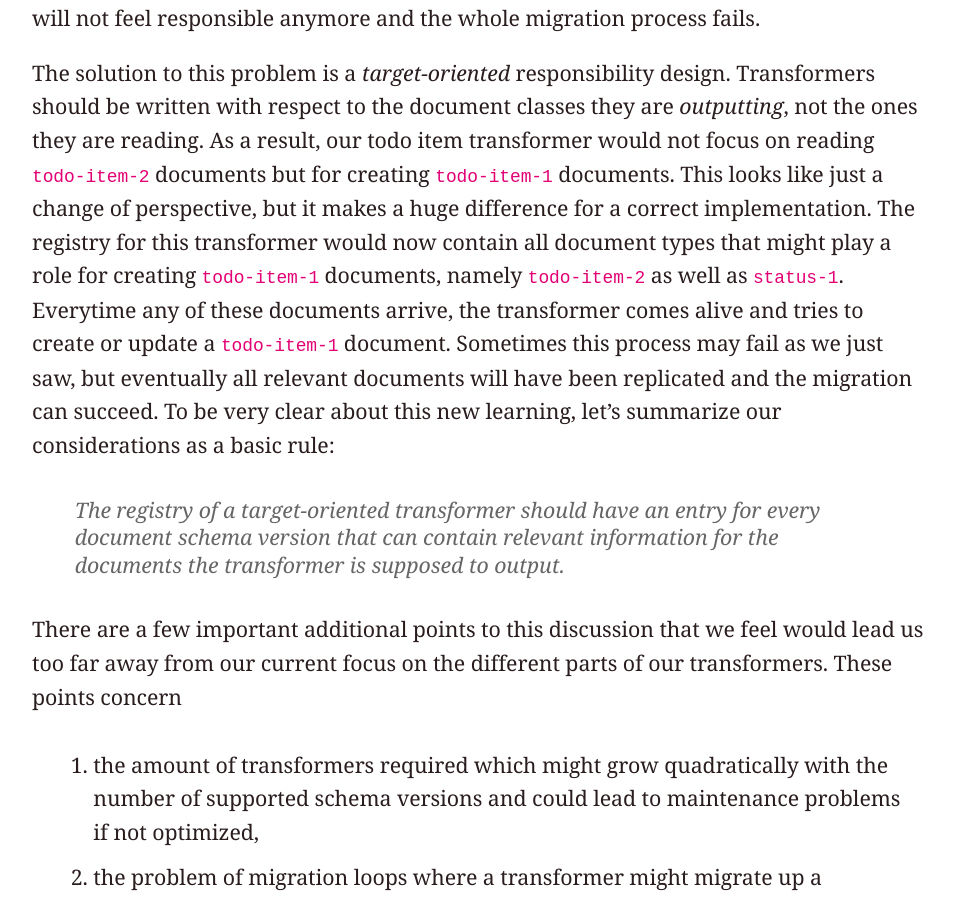
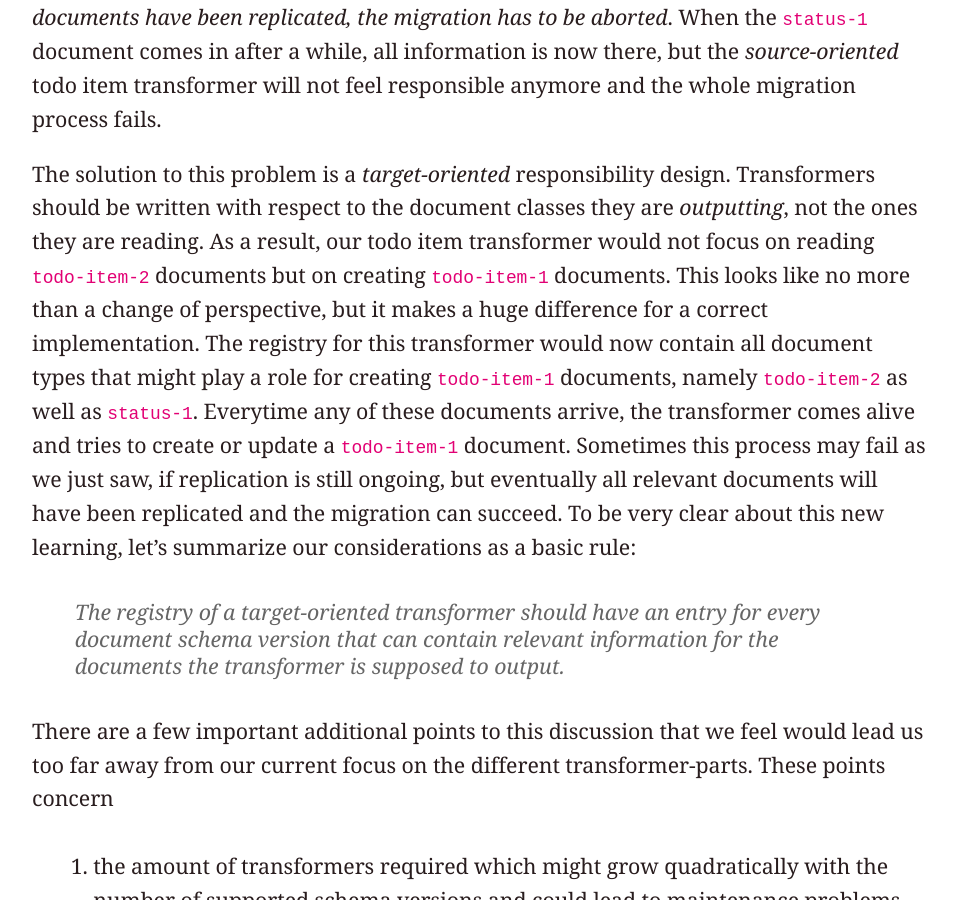
Before and after one commit to jo/sync-tank, a Jekyll site: the page built from migrations.md, in a window 1280 px wide and 900 px high, scrolled down 47715 px. Shown: the whole window, without its empty margins (96-1052 px from the left). Built offline with Jekyll 4.4.1, drawn with Linux system fonts in a browser that asks for light colours; our own code applies the rules of GitHub Pages for plain Markdown files; some of the changed text lies outside the part shown.

Commit message:
minor corrections to registy section

```diff
--- a/migrations.md
+++ b/migrations.md
@@ -683,27 +683,27 @@
 
 #### The registry
 
-Transformers are supposed to migrate documents once they are replicated to the server-side database. To figure out when to get active, transformers can inspect CouchDB's `_changes`-endpoint (either directly or via a helpful service that creates a changes feed for this purpose) to get a rough idea of what's happening on the database. In particular, they can find out which document ids have been involved in any database event. Because we designed document ids to reflect the document type transformers have a way to know when to perform a migration: every time a database event is happening, a transformer can check if the document involved has the type and version it is responsible for. And how do transformers know which documents are their responsibility? That's what the registry is for.
+Transformers are supposed to migrate documents once they are replicated to the server-side database. To figure out when to get active, transformers can inspect CouchDB's `_changes`-endpoint (either directly or via a helpful service that creates a changes feed for this purpose) to get a rough idea of what's happening on the database. In particular, they can find out which document ids have been involved in any database event. Because we designed document ids to reflect the document schema transformers have a way of knowing when to perform a migration: every time a database event is happening, a transformer can check if the document involved is of the type and version it is responsible for. And how do transformers know which documents are their responsibility? That's what the registry is for.
 
 The general idea is easy enough, but designing an understandable and maintainable system of transformer-responsiblities will be more challenging. If you remember from our discussion above, the fact that *Chesterfield* is a *multi-version* migration means that we will need to migrate documents between all possible (currently supported) versions. Every `todo-item-1` needs to be migrated to every other supported version and every other supported version needs to be migrated to `todo-item-1` - on every document creation and every document update. To manage the upcoming complexity inherent in this task we suggest to begin by introducing *lean* transformers that only perform the most basic of migration tasks: changing a single document type from one version to another. For instance, there might be a dedicated transformer just to change `todo-item-2` documents to `todo-item-1` documents.
 
-This simple migration task does not look like its posing much of a challenge in terms of implementation, but once we start thinking through the moving parts, things are not so simple anymore. We asked you to be prepared for a more technical discussion, and this is one of the points where we believe a detailed treatment can get you started on the right track and save you a lot of time and headache in the long run. So let's see what's so tricky about updating `todo-item-1` to `todo-item-2` documents.
+This simple migration task does not look like its posing much of a challenge in terms of implementation, but once we start thinking through the moving parts, things are not so simple anymore. We asked you to be prepared for a more technical discussion, and this is one of the points where we believe a detailed treatment can get you started off on the right track and save you a lot of time and headache in the long run. So let's see what's so tricky about updating `todo-item-1` to `todo-item-2` documents.
 
-To approach this problem, we would like to start with the intuition we had when we were beginning to design the first transformers. At the time we thought that a transformer should listen on the changes feed for the *source document* it is responsible for. For example, the  transformer that migrates todo items from version one to version two should get active every time a document of `todo-item-1` appears in the changes feed. According to our example data schema the transformer would then create the corresponding `todo-item-2` and `status-1` documents. So even in this simple example, a document of a single type is split into multiple documents of different types during the migration process. For the reverse migration this means that multiple documents will have to be merged into a single one, and this is where our approach will start to break.
+To approach this problem, we would like to start with the intuition we had when we were beginning to design the first transformers. At the time we thought that a transformer should listen on the changes feed for the *source document* it is responsible for. For example, the  transformer that migrates todo items from version one to version two should get active every time a document of `todo-item-1` appears in the changes feed. According to our example data schema the transformer would then create the corresponding `todo-item-2` and `status-1` documents. So even in this simple example, a document of a single type is split into multiple documents of different types during the migration process. For the reverse migration this means that multiple documents will have to be merged into a single one, and this is where the naïve approach will start to break.
 
-To illustrate the failure scenario, let's playback in *slow-motion*, as it were, what happens when Marten creates a new todo item with his Android app, which runs on version two of the data schema. The action will create two documents, namely a `todo-item-2` and a `status-1` document. Once the documents are created, they are replicated to the server-side database where they arrive one by one. Say the new `todo-item-2` document arrives first. This triggers a transformer to wake up which is responsible for migrating todo items down from version two to version one. To create version one of the document, however, the transformer needs to set the `isDone` state properly which it cannot know until the `status-1` document has been replicated. So *unless all relevant documents have been replicated, the migration has to be aborted*. When the `status-1` document comes in after a while, all information is now there, but the *source-oriented* todo item transformer will not feel responsible anymore and the whole migration process fails.
+To illustrate the failure scenario, let's playback in *slow-motion*, as it were, what happens when Marten creates a new todo item with his Android app which runs on version *two* of the data schema. The action will create two documents, namely a `todo-item-2` and a `status-1` document. Once the documents are created, they are replicated to the server-side database where they arrive one by one (clearly visible thanks to our slow motion setting were network traffic is almost unbearably slow). Say the new `todo-item-2` document arrives first. This triggers a transformer to wake up which is responsible for migrating todo items down from version two to version one. To create version one of the document, however, the transformer needs to set the `isDone` state properly which it cannot know until the `status-1` document has been replicated. So *unless all relevant documents have been replicated, the migration has to be aborted*. When the `status-1` document comes in after a while, all information is now there, but the *source-oriented* todo item transformer will not feel responsible anymore and the whole migration process fails.
 
-The solution to this problem is a *target-oriented* responsibility design. Transformers should be written with respect to the document classes they are *outputting*, not the ones they are reading. As a result, our todo item transformer would not focus on reading `todo-item-2` documents but for creating `todo-item-1` documents. This looks like just a change of perspective, but it makes a huge difference for a correct implementation. The registry for this transformer would now contain all document types that might play a role for creating `todo-item-1` documents, namely `todo-item-2` as well as `status-1`. Everytime any of these documents arrive, the transformer comes alive and tries to create or update a `todo-item-1` document. Sometimes this process may fail as we just saw, but eventually all relevant documents will have been replicated and the migration can succeed. To be very clear about this new learning, let's summarize our considerations as a basic rule:
+The solution to this problem is a *target-oriented* responsibility design. Transformers should be written with respect to the document classes they are *outputting*, not the ones they are reading. As a result, our todo item transformer would not focus on reading `todo-item-2` documents but on creating `todo-item-1` documents. This looks like no more than a change of perspective, but it makes a huge difference for a correct implementation. The registry for this transformer would now contain all document types that might play a role for creating `todo-item-1` documents, namely `todo-item-2` as well as `status-1`. Everytime any of these documents arrive, the transformer comes alive and tries to create or update a `todo-item-1` document. Sometimes this process may fail as we just saw, if replication is still ongoing, but eventually all relevant documents will have been replicated and the migration can succeed. To be very clear about this new learning, let's summarize our considerations as a basic rule:
 
 > The registry of a target-oriented transformer should have an entry for every document schema version that can contain relevant information for the documents the transformer is supposed to output.
 
-There are a few important additional points to this discussion that we feel would lead us too far away from our current focus on the different parts of our transformers. These points concern
+There are a few important additional points to this discussion that we feel would lead us too far away from our current focus on the different transformer-parts. These points concern
 
 1. the amount of transformers required which might grow quadratically with the number of supported schema versions and could lead to maintenance problems if not optimized,
-2. the problem of migration loops where a transformer might migrate up a document and persist it only for another migrator to pick it up and migrate it back down which might trigger the first transformer again and so on,
-3. the concept of document-level transactions which emphasizes the need to keep information that *must* go together in a single document and otherwise embrace the idea that updates might only happen incrementally and might lead to temporarily inconsistent data if not treated carefully.
+2. the problem of migration loops where a transformer might migrate a document up and persist it only for another migrator to pick it up and migrate it back down which might trigger the first transformer again and so on,
+3. the concept of document-level transactions which emphasizes the need to keep information that *must* be available together in a single document and otherwise embrace the idea that updates might only happen incrementally and might even lead to temporarily inconsistent data if not treated carefully.
 
-For a further discussion of these points we would like to refer the inclined reader to Appendix A, B, and C respectively where we will take some time to go into greater depth. But for now it's time to move on to the second part of our transformers where the actual migration logic gets implemented.
+For a further discussion of these points we would like to refer the inclined reader to Appendix A, B, and C respectively where we will take some time to go into greater depth with these points. But for now it's time to move on to the second part of our transformers where the actual migration logic gets implemented.
 
 #### The migration logic unit
 
```
